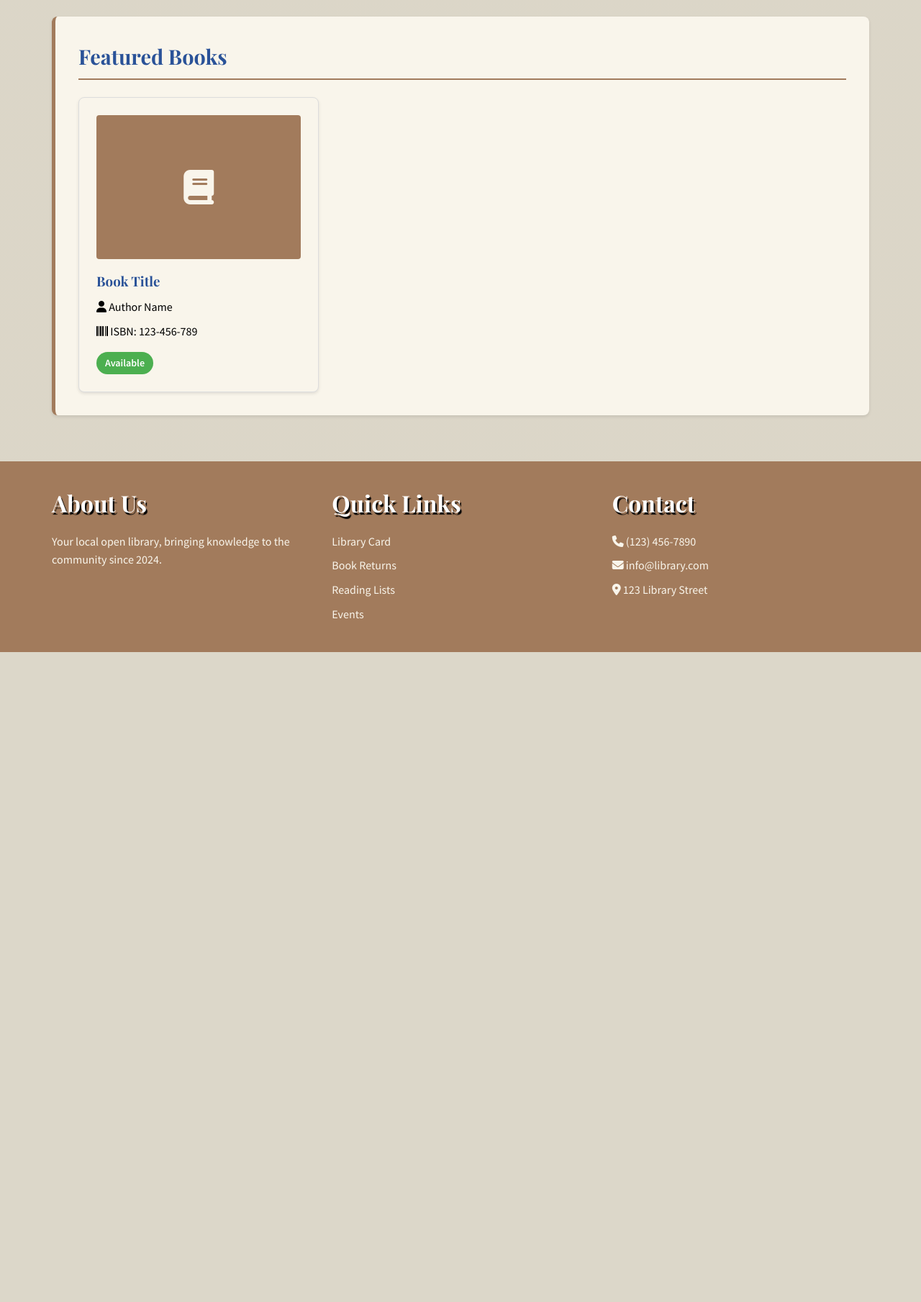
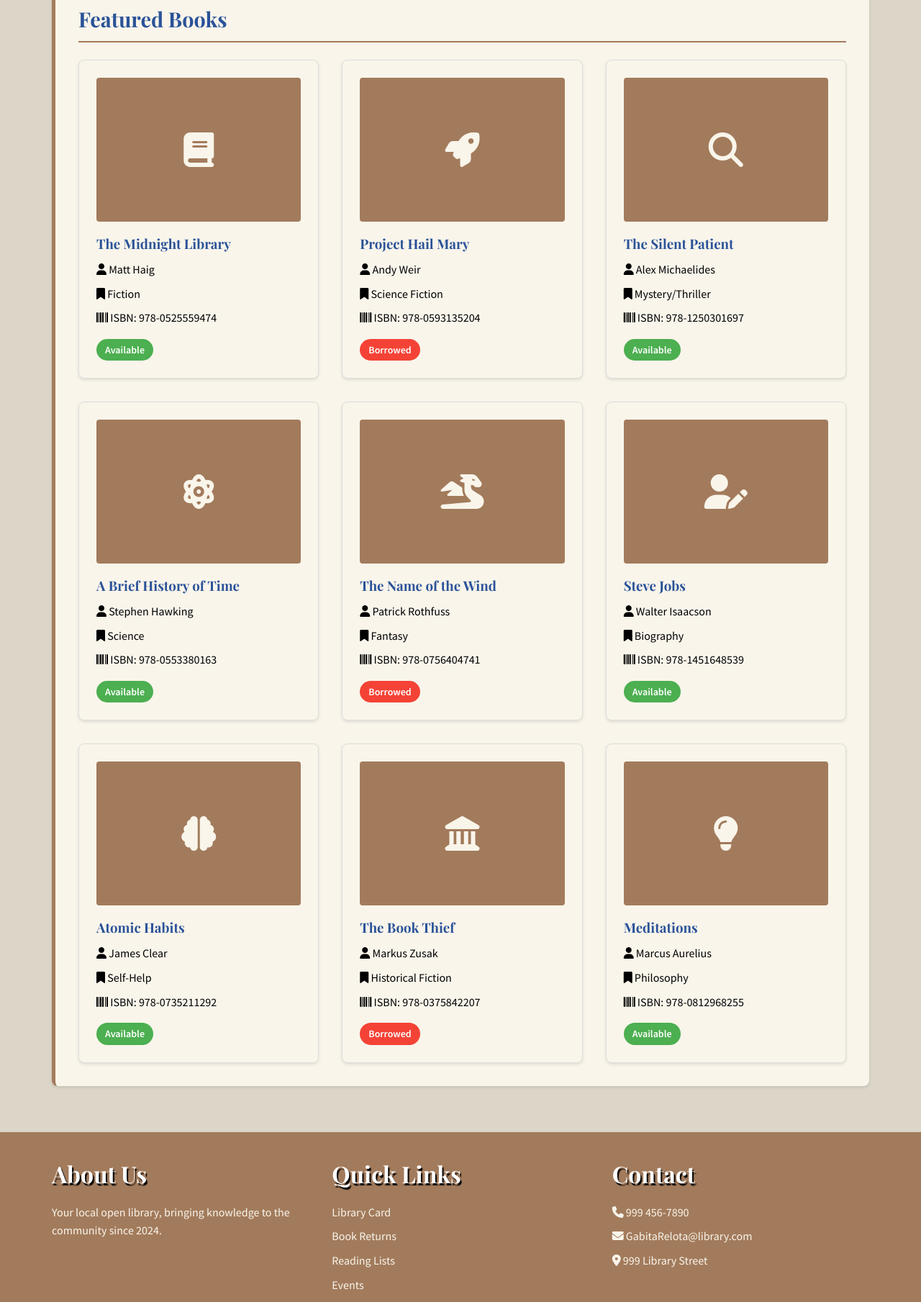
Before and after one commit to GabitaJannel/LibraryManagement, a plain HTML site: page index.html in a window 1280 px wide. Shown: the part 226-2035 px from the top of the page at 72% size. Before the commit the page ends 1132 px from the top, so only its background shows below. Drawn offline with nearby package versions, Linux system fonts and the light colour scheme.

Commit message:
Add files via upload

```diff
--- a/index.html
+++ b/index.html
@@ -35,22 +35,23 @@
         .library-header {
             background-color: var(--accent-color);
             color: var(--white);
-            padding: 2rem 0;
+            padding: 1rem 0;
             box-shadow: 0 4px 6px rgba(0, 0, 0, 0.1);
         }
 
         .header-content {
             max-width: 1200px;
             margin: 0 auto;
-            padding: 0 2rem;
+            padding: 0 1rem;
             display: flex;
             justify-content: space-between;
             align-items: center;
         }
 
         .library-title {
-            font-family: 'Playfair Display', serif;
-            font-size: 2.5rem;
+            color: var(--white);
+            font-size: 1.5rem;
+            text-decoration: none;
             text-shadow: 2px 2px 4px rgba(0, 0, 0, 0.2);
         }
 
@@ -249,14 +250,128 @@
         <section class="book-shelf">
             <h2 class="shelf-title">Featured Books</h2>
             <div class="book-grid">
+                <!-- Fiction -->
                 <div class="book-card">
                     <div class="book-cover">
                         <i class="fas fa-book"></i>
                     </div>
                     <div class="book-info">
-                        <h3>Book Title</h3>
-                        <p><i class="fas fa-user"></i> Author Name</p>
-                        <p><i class="fas fa-barcode"></i> ISBN: 123-456-789</p>
+                        <h3>The Midnight Library</h3>
+                        <p><i class="fas fa-user"></i> Matt Haig</p>
+                        <p><i class="fas fa-bookmark"></i> Fiction</p>
+                        <p><i class="fas fa-barcode"></i> ISBN: 978-0525559474</p>
+                        <span class="book-status status-available">Available</span>
+                    </div>
+                </div>
+
+                <!-- Science Fiction -->
+                <div class="book-card">
+                    <div class="book-cover">
+                        <i class="fas fa-rocket"></i>
+                    </div>
+                    <div class="book-info">
+                        <h3>Project Hail Mary</h3>
+                        <p><i class="fas fa-user"></i> Andy Weir</p>
+                        <p><i class="fas fa-bookmark"></i> Science Fiction</p>
+                        <p><i class="fas fa-barcode"></i> ISBN: 978-0593135204</p>
+                        <span class="book-status status-borrowed">Borrowed</span>
+                    </div>
+                </div>
+
+                <!-- Mystery -->
+                <div class="book-card">
+                    <div class="book-cover">
+                        <i class="fas fa-magnifying-glass"></i>
+                    </div>
+                    <div class="book-info">
+                        <h3>The Silent Patient</h3>
+                        <p><i class="fas fa-user"></i> Alex Michaelides</p>
+                        <p><i class="fas fa-bookmark"></i> Mystery/Thriller</p>
+                        <p><i class="fas fa-barcode"></i> ISBN: 978-1250301697</p>
+                        <span class="book-status status-available">Available</span>
+                    </div>
+                </div>
+
+                <!-- Non-Fiction/Science -->
+                <div class="book-card">
+                    <div class="book-cover">
+                        <i class="fas fa-atom"></i>
+                    </div>
+                    <div class="book-info">
+                        <h3>A Brief History of Time</h3>
+                        <p><i class="fas fa-user"></i> Stephen Hawking</p>
+                        <p><i class="fas fa-bookmark"></i> Science</p>
+                        <p><i class="fas fa-barcode"></i> ISBN: 978-0553380163</p>
+                        <span class="book-status status-available">Available</span>
+                    </div>
+                </div>
+
+                <!-- Fantasy -->
+                <div class="book-card">
+                    <div class="book-cover">
+                        <i class="fas fa-dragon"></i>
+                    </div>
+                    <div class="book-info">
+                        <h3>The Name of the Wind</h3>
+                        <p><i class="fas fa-user"></i> Patrick Rothfuss</p>
+                        <p><i class="fas fa-bookmark"></i> Fantasy</p>
+                        <p><i class="fas fa-barcode"></i> ISBN: 978-0756404741</p>
+                        <span class="book-status status-borrowed">Borrowed</span>
+                    </div>
+                </div>
+
+                <!-- Biography -->
+                <div class="book-card">
+                    <div class="book-cover">
+                        <i class="fas fa-user-pen"></i>
+                    </div>
+                    <div class="book-info">
+                        <h3>Steve Jobs</h3>
+                        <p><i class="fas fa-user"></i> Walter Isaacson</p>
+                        <p><i class="fas fa-bookmark"></i> Biography</p>
+                        <p><i class="fas fa-barcode"></i> ISBN: 978-1451648539</p>
+                        <span class="book-status status-available">Available</span>
+                    </div>
+                </div>
+
+                <!-- Self-Help -->
+                <div class="book-card">
+                    <div class="book-cover">
+                        <i class="fas fa-brain"></i>
+                    </div>
+                    <div class="book-info">
+                        <h3>Atomic Habits</h3>
+                        <p><i class="fas fa-user"></i> James Clear</p>
+                        <p><i class="fas fa-bookmark"></i> Self-Help</p>
+                        <p><i class="fas fa-barcode"></i> ISBN: 978-0735211292</p>
+                        <span class="book-status status-available">Available</span>
+                    </div>
+                </div>
+
+                <!-- Historical Fiction -->
+                <div class="book-card">
+                    <div class="book-cover">
+                        <i class="fas fa-landmark"></i>
+                    </div>
+                    <div class="book-info">
+                        <h3>The Book Thief</h3>
+                        <p><i class="fas fa-user"></i> Markus Zusak</p>
+                        <p><i class="fas fa-bookmark"></i> Historical Fiction</p>
+                        <p><i class="fas fa-barcode"></i> ISBN: 978-0375842207</p>
+                        <span class="book-status status-borrowed">Borrowed</span>
+                    </div>
+                </div>
+
+                <!-- Philosophy -->
+                <div class="book-card">
+                    <div class="book-cover">
+                        <i class="fas fa-lightbulb"></i>
+                    </div>
+                    <div class="book-info">
+                        <h3>Meditations</h3>
+                        <p><i class="fas fa-user"></i> Marcus Aurelius</p>
+                        <p><i class="fas fa-bookmark"></i> Philosophy</p>
+                        <p><i class="fas fa-barcode"></i> ISBN: 978-0812968255</p>
                         <span class="book-status status-available">Available</span>
                     </div>
                 </div>
@@ -282,9 +397,9 @@
             <div class="footer-section">
                 <h4>Contact</h4>
                 <ul>
-                    <li><i class="fas fa-phone"></i> (123) 456-7890</li>
-                    <li><i class="fas fa-envelope"></i> info@library.com</li>
-                    <li><i class="fas fa-map-marker-alt"></i> 123 Library Street</li>
+                    <li><i class="fas fa-phone"></i> 999 456-7890</li>
+                    <li><i class="fas fa-envelope"></i> GabitaRelota@library.com</li>
+                    <li><i class="fas fa-map-marker-alt"></i> 999 Library Street</li>
                 </ul>
             </div>
         </div>
```
Also changed, not shown: catalog.html (+0 -1 lines).
